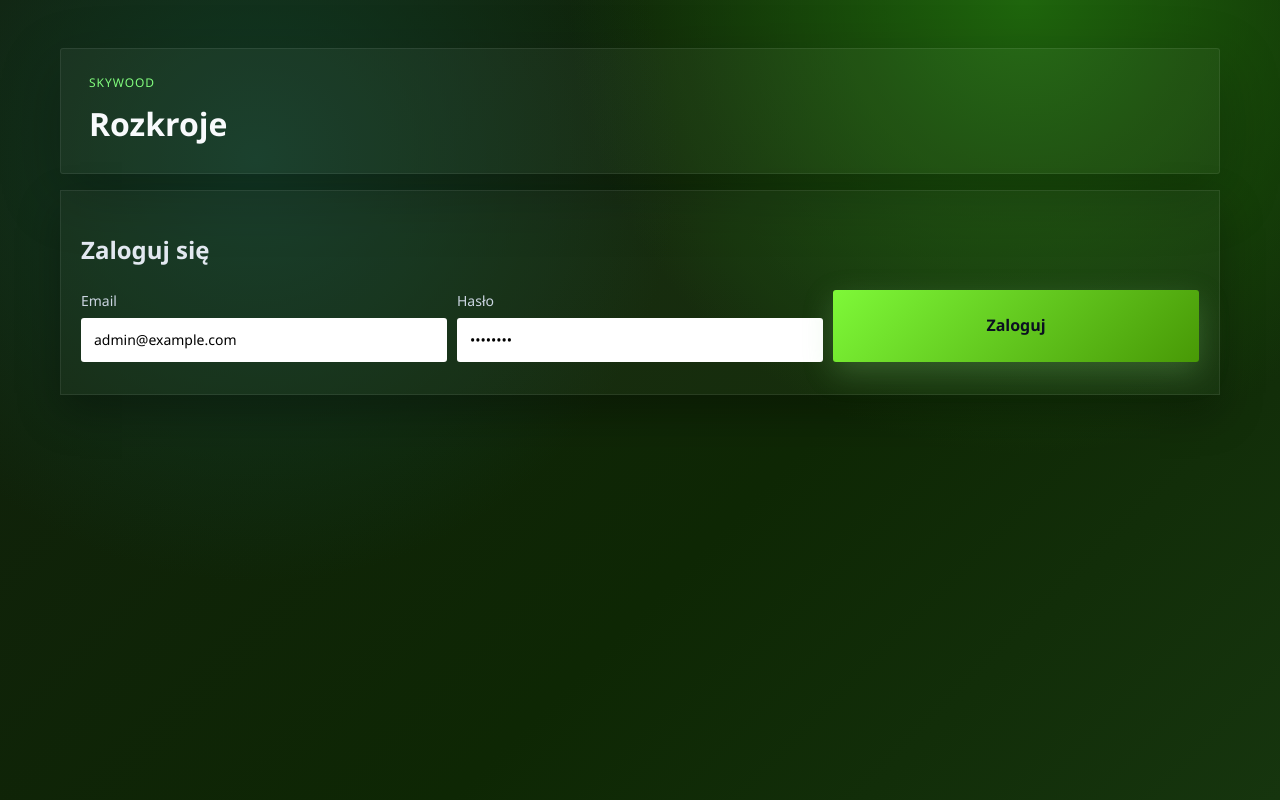
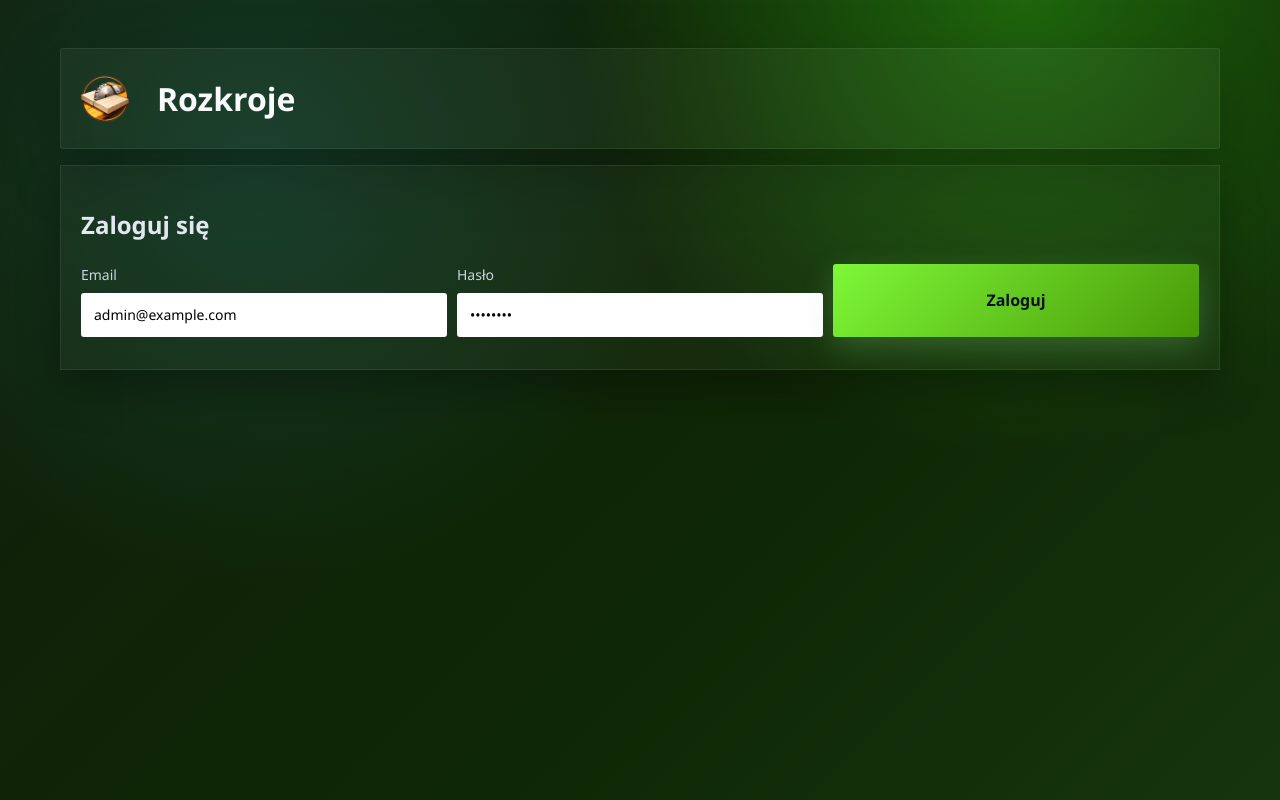
Before and after one commit to tuomollo/rozkroje, a Vue app in the folder frontend/: page /login in a window 1280 px wide. Built offline with nearby package versions, Linux system fonts and the light colour scheme.

Commit message:
Drobne kosmetyczne

```diff
--- a/frontend/src/App.vue
+++ b/frontend/src/App.vue
@@ -20,8 +20,7 @@ const handleLogout = () => {
 <template>
   <div class="app-shell">
     <header class="hero header">
-      <div>
-        <p class="eyebrow">Skywood</p>
+      <div class="title-row">
         <h1>Rozkroje</h1>
       </div>
       <div class="user-chip" v-if="state.user">
--- a/frontend/src/style.css
+++ b/frontend/src/style.css
@@ -44,6 +44,25 @@ a {
   justify-content: space-between;
   gap: 20px;
   box-shadow: 0 20px 60px rgba(0, 0, 0, 0.25);
+  background-image: url('./assets/icon.png');
+  background-repeat: no-repeat;
+  background-position: 16px center;
+  background-size: 56px 56px;
+  padding-left: 96px;
+}
+
+.title-row {
+  display: grid;
+  grid-template-columns: auto 1fr;
+  align-items: center;
+  gap: 10px;
+}
+
+.app-icon {
+  width: 48px;
+  height: 48px;
+  object-fit: contain;
+  border-radius: 8px;
 }
 
 .eyebrow {
```
Also changed, not shown: frontend/src/assets/icon.png (added), 1 other file (tests, documents, lock files or other folders).
